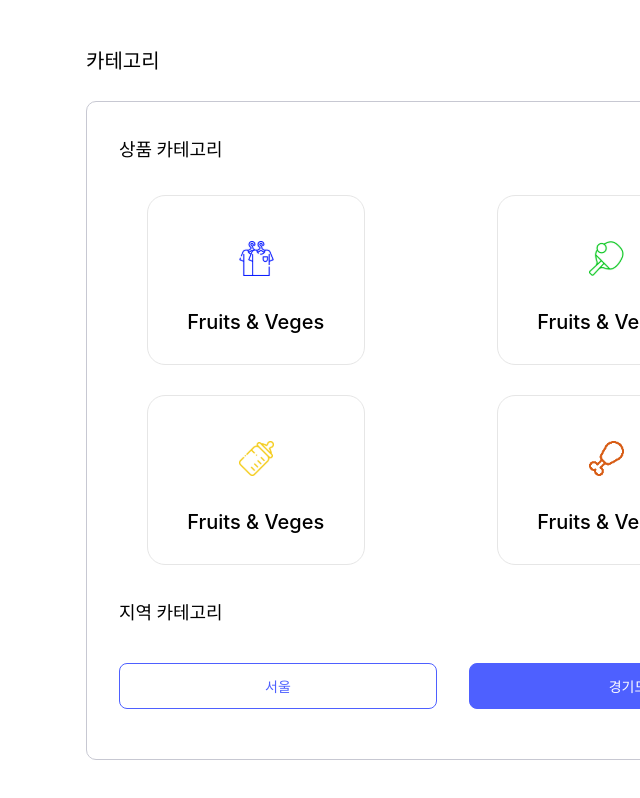
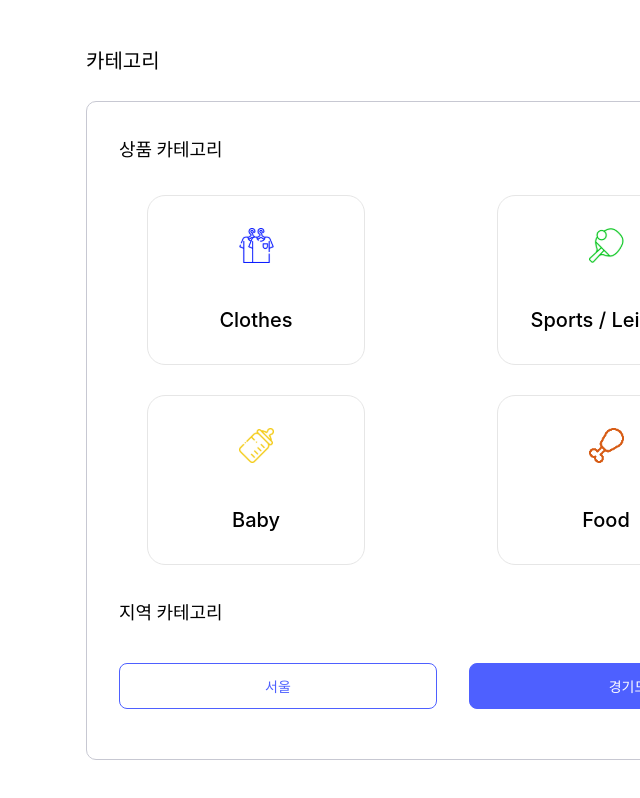
Before and after one commit to Barter-Website/Frontend, a React (Vite) app in the folder vite-project/: page /postpage in a window 1280 px wide. Shown: the part 1597-2395 px from the top of the page, without its empty margins (640-1280 px from the left). Built offline with nearby package versions, Linux system fonts and the light colour scheme; a web font is replaced by a local one.

Commit message:
[PostPage] fix. 상품 카테고리 수정

```diff
--- a/vite-project/src/pages/PostPage/index.jsx
+++ b/vite-project/src/pages/PostPage/index.jsx
@@ -30,15 +30,15 @@ const PostPage = () => {
             </styled.formListContainer>
         )
     }
-    const category=[clothes,sports,device,baby,food,furniture]
+    const category=[[clothes,"Clothes"],[sports,"Sports / Leisure"],[device,"Digital Device"],[baby,"Baby"],[food,"Food"],[furniture,"Furniture"]]
 
     const CategoryList = () => {
         return(
             category.map(c =>
                 (
                     <styled.categoryList>
-                        <img src={c}/>
-                        <text>Fruits & Veges</text>
+                        <img src={c[0]}/>
+                        <text>{c[1]}</text>
                     </styled.categoryList>
                 ))
         )
--- a/vite-project/src/pages/PostPage/styles.jsx
+++ b/vite-project/src/pages/PostPage/styles.jsx
@@ -78,7 +78,7 @@ export const categoryList = styled.button`
     text{
         font-size:20px;
         margin-bottom:20px;
-        margin-left:20px;
+        margin:auto;
     }
 `;
 
```
